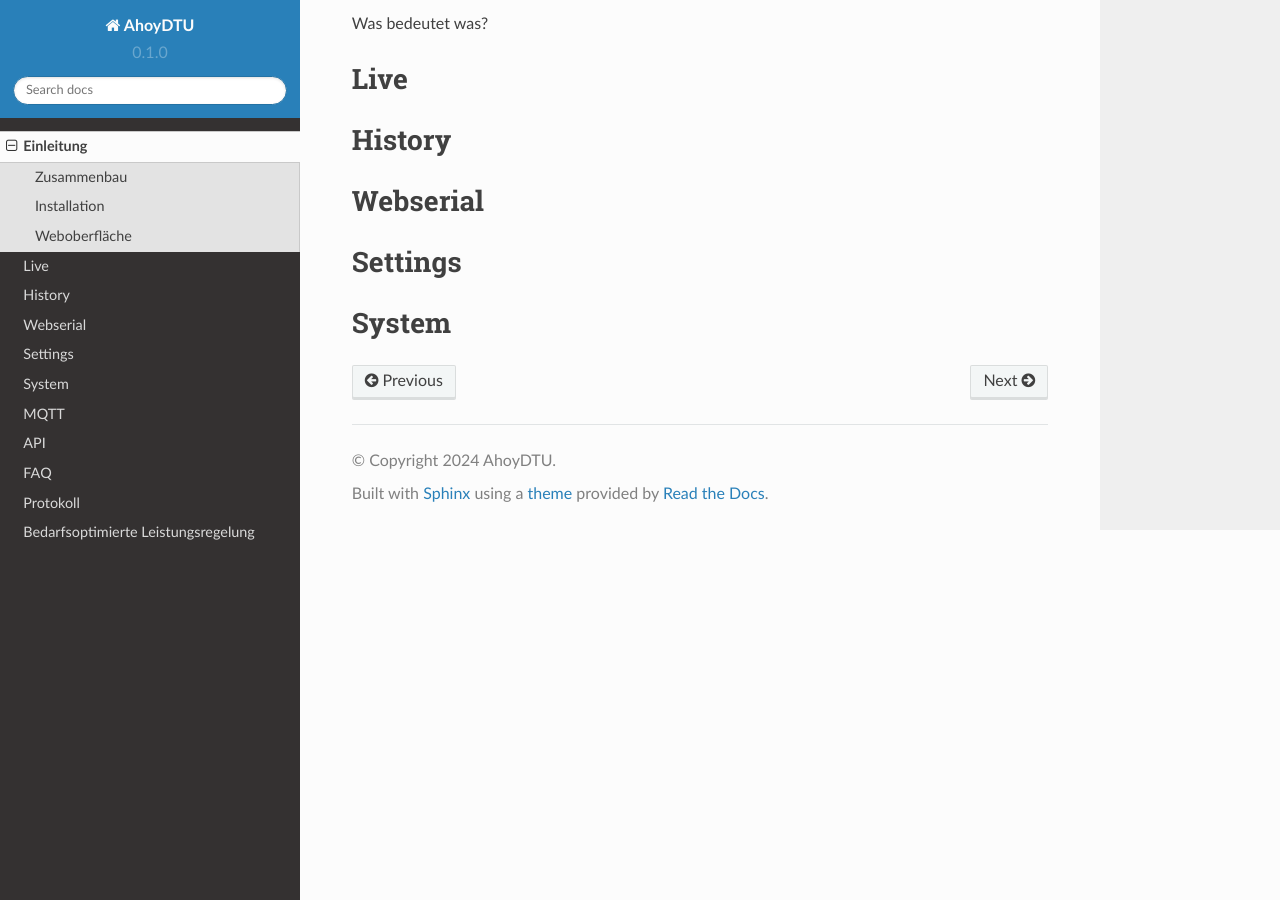
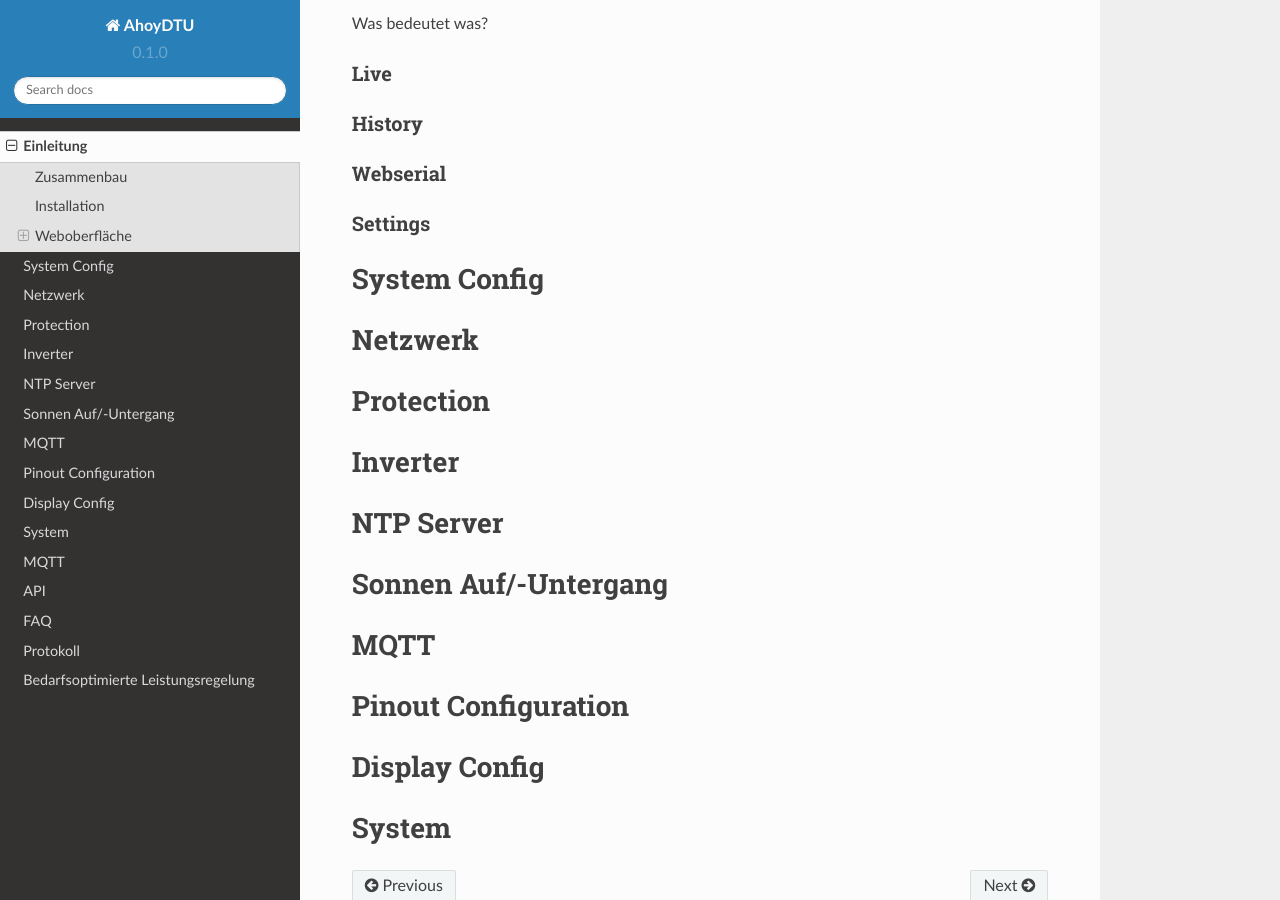
Before and after one commit to lumapu/ahoy_docs, a Sphinx documentation site: the page built from docs/source/usage.rst, in a window 1280 px wide and 900 px high, scrolled down 412 px. Built offline with Sphinx 7.4.7 and the Read the Docs theme 2.0.0, drawn with Linux system fonts in a browser that asks for light colours.

Commit message:
Update usage.rst

```diff
--- a/docs/source/usage.rst
+++ b/docs/source/usage.rst
@@ -16,34 +16,35 @@
 
 
 Live
+****
+
+History
+******
+
+Webserial
+********
+
+Settings
+********
+System Config
+=================
+Netzwerk
+=================
+Protection
+=================
+Inverter
+=================
+NTP Server
+=================
+Sonnen Auf/-Untergang
+=================
+MQTT
+=================
+Pinout Configuration
+====================
+Display Config
 =================
 
-History
-=================
-
-Webserial
-=================
-
-Settings
-=================
-System Config
-*************
-Netzwerk
-*********
-Protection
-**********
-Inverter
-********
-NTP Server
-**********
-Sonnen Auf/-Untergang
-**********
-MQTT
-**********
-Pinout Configuration
-********************
-Display Config
-**************
 Bedarfsoptimierte Leistungsregelung
 ************************************
 
```
